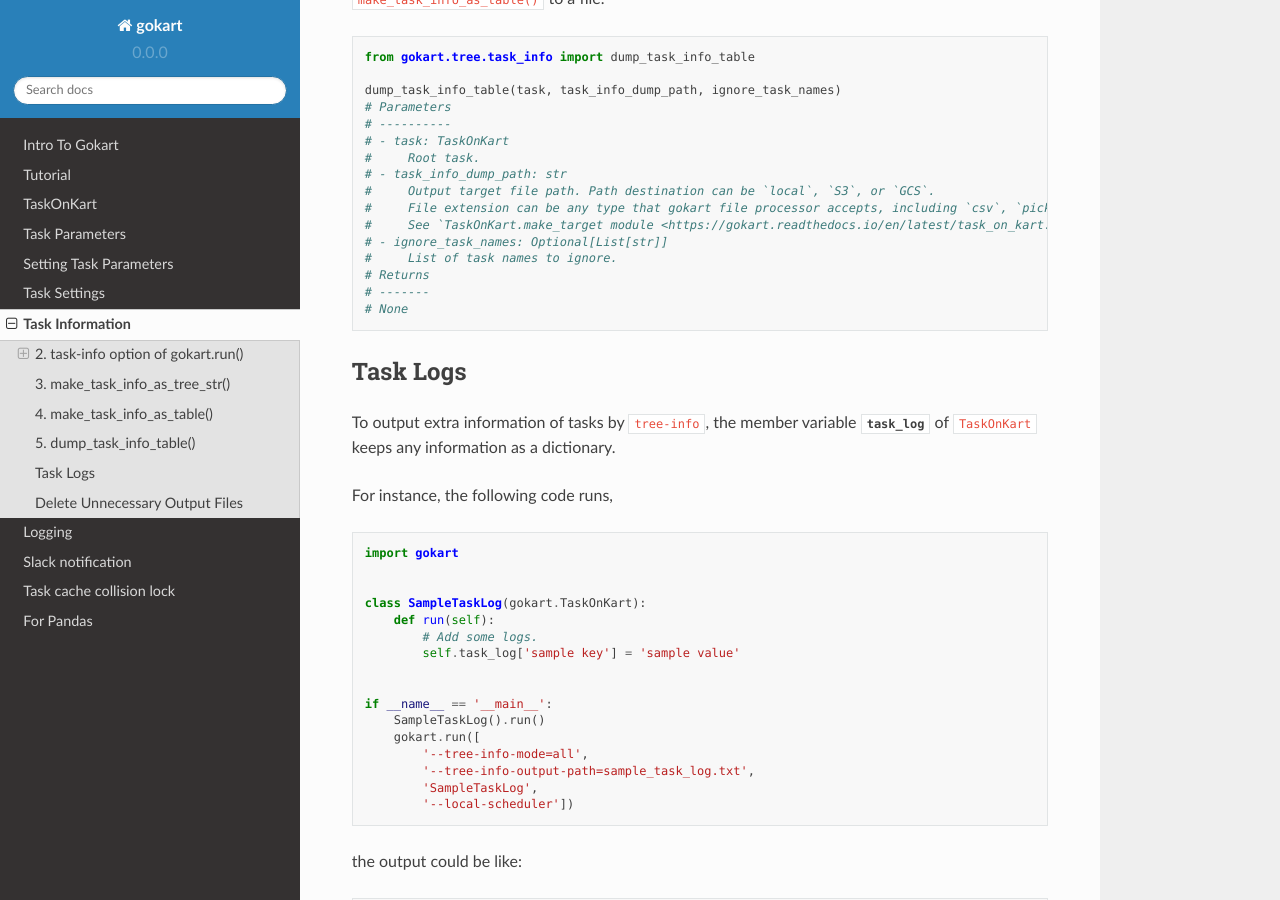
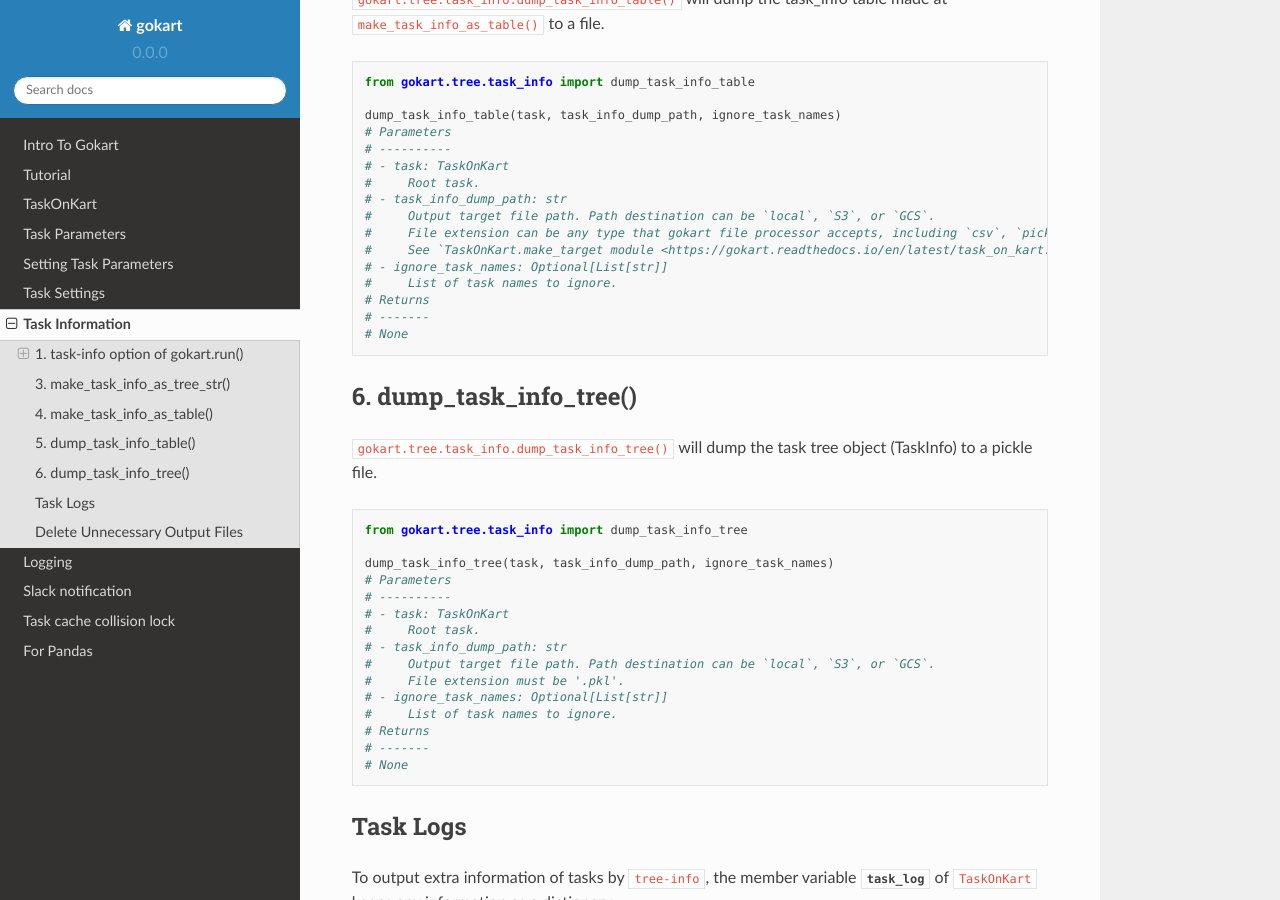
Before and after one commit to m3dev/gokart, a Sphinx documentation site: the page built from docs/task_information.rst, in a window 1280 px wide and 900 px high, scrolled down 3436 px. Built offline with Sphinx 7.4.7 and the Read the Docs theme 2.0.0, drawn with Linux system fonts in a browser that asks for light colours; pages that are not in the unit, such as notebooks, are missing from menus; the version number is read from the project's files by our own code; some of the changed text lies outside the part shown.

Commit message:
add document

```diff
--- a/docs/task_information.rst
+++ b/docs/task_information.rst
@@ -1,19 +1,20 @@
 Task Information
 ================
 
-There are 5 ways to print the significant parameters and state of the task and its dependencies.
+There are 6 ways to print the significant parameters and state of the task and its dependencies.
 
 * 1. One is to use luigi module. See `luigi.tools.deps_tree module <https://luigi.readthedocs.io/en/stable/api/luigi.tools.deps_tree.html>`_ for details.
 * 2. ``task-info`` option of ``gokart.run()``.
 * 3. ``make_task_info_as_tree_str()`` will return significant parameters and dependency tree as str.
 * 4. ``make_task_info_as_table()`` will return significant parameter and dependent tasks as pandas.DataFrame table format.
 * 5. ``dump_task_info_table()`` will dump the result of ``make_task_info_as_table()`` to a file.
+* 6. ``dump_task_info_tree()`` will dump the task tree object (TaskInfo) to a pickle file.
 
 
 This document will cover 2~5.
 
 
-2. task-info option of gokart.run()
+1. task-info option of gokart.run()
 --------------------------------------------
 
 On CLI
@@ -211,6 +212,29 @@ This table contains `task name`, `cache unique id`, `cache file path`, `task par
     # None
 
 
+6. dump_task_info_tree()
+-----------------------------------------
+
+``gokart.tree.task_info.dump_task_info_tree()`` will dump the task tree object (TaskInfo) to a pickle file.
+
+.. code:: python
+
+    from gokart.tree.task_info import dump_task_info_tree
+
+    dump_task_info_tree(task, task_info_dump_path, ignore_task_names)
+    # Parameters
+    # ----------
+    # - task: TaskOnKart
+    #     Root task.
+    # - task_info_dump_path: str
+    #     Output target file path. Path destination can be `local`, `S3`, or `GCS`.
+    #     File extension must be '.pkl'.
+    # - ignore_task_names: Optional[List[str]]
+    #     List of task names to ignore.
+    # Returns
+    # -------
+    # None
+
 
 Task Logs
 ---------
```
